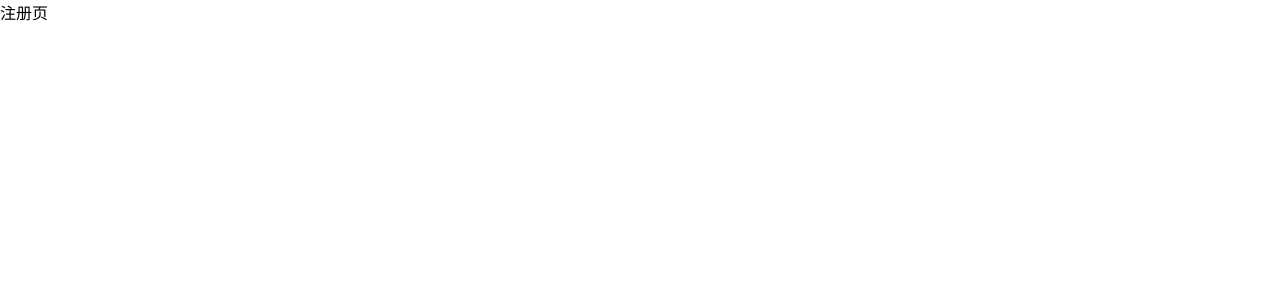
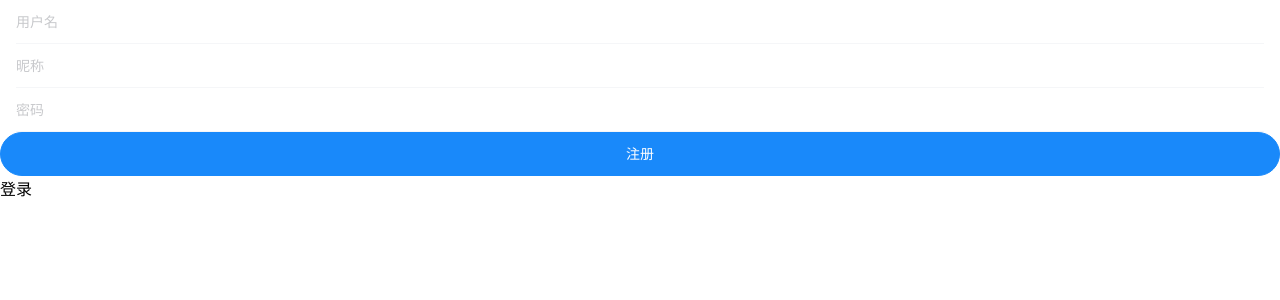
Before and after one commit to getalucky/news, a Vue app: page /register in a window 1280 px wide. Shown: the top 300 px of the page. Built offline with nearby package versions, Linux system fonts and the light colour scheme.

Commit message:
注册页完成

```diff
--- a/src/views/Login.vue
+++ b/src/views/Login.vue
@@ -8,6 +8,7 @@
       <van-form @submit="onSubmit">
         <van-field
           v-model="form.username"
+          class="inp"
           name="用户名"
           placeholder="用户名"
           :rules="[{ required: true, message: '请填写用户名' }]"
@@ -20,8 +21,8 @@
           :rules="[{ required: true, message: '请填写密码' }]"
         />
         <div>
-          <van-button round block type="info" native-type="submit">提交</van-button>
-          <router-link to="/register" class="registere">注册</router-link>
+          <van-button round block type="info" native-type="submit">登录</van-button>
+          <router-link to="/register" class="btnt">注册</router-link>
         </div>
       </van-form>
     </div>
@@ -46,7 +47,6 @@ export default {
         method: "post",
         data: this.form
       }).then(res => {
-        console.log(res);
         if (res.data.statusCode == 200) {
           this.$toast(res.data.message);
         }
@@ -56,7 +56,7 @@ export default {
 };
 </script>
 
-<style lang='less'>
+<style  lang='less'>
 @import url("//at.alicdn.com/t/font_1426139_jm7n2373nlh.css");
 .w {
   width: 22.5rem;
@@ -103,7 +103,7 @@ body {
     padding: 0;
     background: #f2f2f2;
   }
-  .registere {
+  .btnt {
     display: block;
     margin-top: 0.347222rem;
     text-align: center;
--- a/src/views/Register.vue
+++ b/src/views/Register.vue
@@ -1,10 +1,68 @@
 <template>
-  <div>注册页</div>
+  <div class="w">
+    <i class="logo iconfont iconnew"></i>
+    <div class="login">
+      <!-- <input type="text" placeholder="用户名 / 手机号码" />
+      <input type="password" placeholder="密码" />
+      <button>登录</button>-->
+      <van-form @submit="onSubmit">
+        <van-field
+          v-model="form.username"
+          name="用户名"
+          placeholder="用户名"
+          :rules="[{ required: true, message: '请填写用户名' }]"
+        />
+        <van-field
+          v-model="form.nickname"
+          type="text"
+          name="昵称"
+          placeholder="昵称"
+          :rules="[{ required: true, message: '请填写昵称' }]"
+        />
+        <van-field
+          v-model="form.password"
+          type="password"
+          name="密码"
+          placeholder="密码"
+          :rules="[{ required: true, message: '请填写密码' }]"
+        />
+        <div>
+          <van-button round block type="info" native-type="submit">注册</van-button>
+          <router-link to="/login" class="btnt">登录</router-link>
+        </div>
+      </van-form>
+    </div>
+    <i class="iconfont iconicon-test frok"></i>
+  </div>
 </template>
 
 <script>
-export default {};
+export default {
+  data: () => {
+    return {
+      form: {
+        username: "",
+        password: "",
+        nickname: ""
+      }
+    };
+  },
+  methods: {
+    onSubmit(values) {
+      this.$axios({
+        url: "/register",
+        method: "post",
+        data: this.form
+      }).then(res => {
+        console.log(res);
+        if (res.status == 200) {
+          this.$toast(res.data.message);
+        }
+      });
+    }
+  }
+};
 </script>
 
-<style>
+<style lang="less">
 </style>
```
